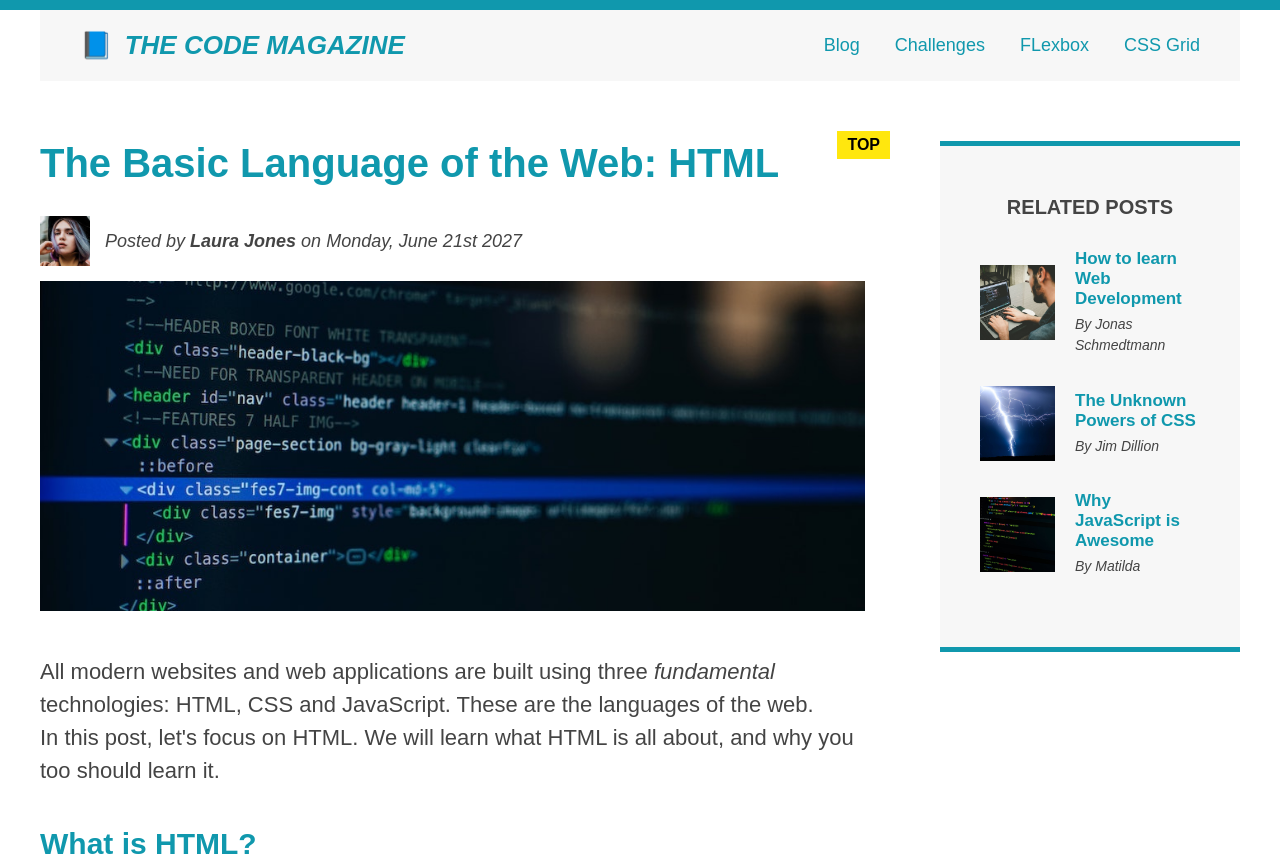
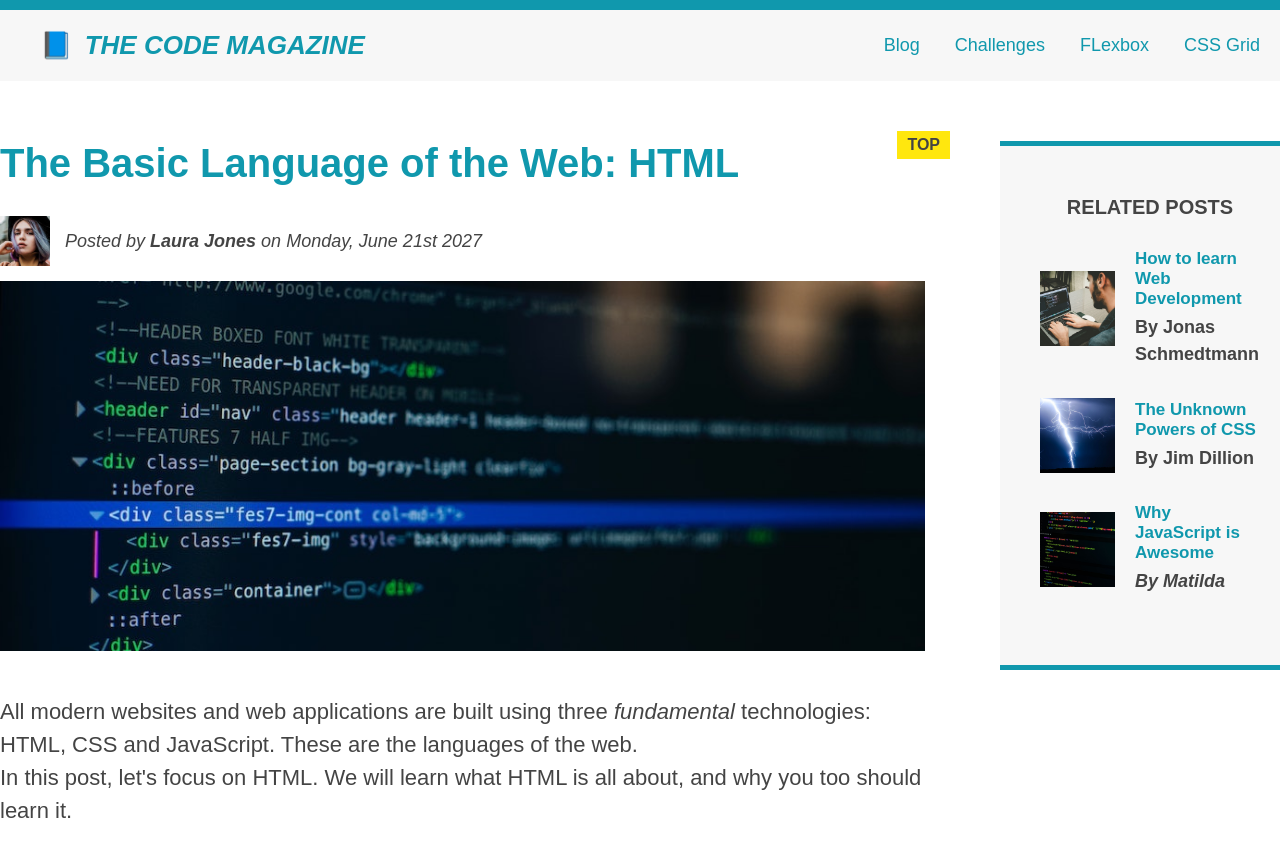
Before and after one commit to itSarthak/Basic-HTML-Website, a plain HTML site: page index.html in a window 1280 px wide. Shown: the top 864 px of the page. Drawn offline with Linux system fonts and the light colour scheme.

Commit message:
CSS Grid appllied

```diff
--- a/index.html
+++ b/index.html
@@ -24,7 +24,9 @@
         <button>❤️ Like</button>
         <!-- <div class="clear"></div> -->
       </header>
-      <div class="row">
+
+      <!-- ONLY NECESSARY FOR FLEXBOX -->
+      <!-- <div class="row"> -->
       <article>
         <header class="post-header">
           <h2>The Basic Language of the Web: HTML</h2>
@@ -54,8 +56,8 @@
 
         <p>
           All modern websites and web applications are built using three
-            <em>fundamental</em> technologies: HTML, CSS and JavaScript. These
-            are the languages of the web.
+          <em>fundamental</em> technologies: HTML, CSS and JavaScript. These are
+          the languages of the web.
         </p>
 
         <p>
@@ -66,10 +68,9 @@
         <h3>What is HTML?</h3>
 
         <p>
-            HTML stands for <b>H</b>yper<b>T</b>ext <b>M</b>arkup
-            <b>L</b>anguage. It's a markup language that web developers use to
-            structure and describe the content of a webpage (not a programming
-            language).
+          HTML stands for <b>H</b>yper<b>T</b>ext <b>M</b>arkup <b>L</b>anguage.
+          It's a markup language that web developers use to structure and
+          describe the content of a webpage (not a programming language).
         </p>
 
         <p>
@@ -128,9 +129,7 @@
               height="75"
             />
             <div>
-                <a href="#" class="related-link"
-                  >How to learn Web Development</a
-                >
+              <a href="#" class="related-link">How to learn Web Development</a>
               <p class="related-author">By Jonas Schmedtmann</p>
             </div>
           </li>
@@ -164,7 +163,7 @@
           </li>
         </ul>
       </aside>
-      </div>
+      <!-- </div> -->
 
       <footer>
         <p id="copyright" class="copyright text">
--- a/style.css
+++ b/style.css
@@ -20,7 +20,7 @@ body {
 
 /*Centering Elements*/
 .container {
-  width: 1200px;
+  width: 1300px;
   margin: 0 auto;
   position: relative;
 }
@@ -44,17 +44,17 @@ li {
 .main-header {
   background-color: #f7f7f7;
   padding: 20px 40px;
-  margin-bottom: 60px;
+  /* margin-bottom: 60px; */
   /* height: 80px; */
 }
 
 nav {
   font-size: 18px;
-  text-align: center;
+  /* text-align: center; */
 }
 
 article {
-  margin-bottom: 60px;
+  /* margin-bottom: 60px; */
 }
 
 .post-header {
@@ -146,9 +146,9 @@ in the code */
 
 /*To edit the class we uee the dot operator*/
 .related-author {
-  font-size: 14px;
-  font-weight: normal;
-  font-style: italic;
+  font-size: 18px;
+  font-weight: bold;
+  /* font-style: italic; */
 }
 
 .related-posts-list {
@@ -280,10 +280,10 @@ h2 {
 
 /*After Psedo element*/
 
-h2::after {
+h2::before {
   content: "TOP";
   background-color: #ffe70e;
-  color: #000;
+  color: #444;
   font-size: 16px;
   font-weight: bold;
   display: inline-block;
@@ -373,7 +373,9 @@ footer {
   margin-bottom: 5px;
 }
 
-.row {
+/* FLEXBOX LAYOUT */
+
+/* .row {
   display: flex;
   align-items: flex-start;
   gap: 75px;
@@ -387,4 +389,27 @@ article {
 
 aside {
   flex: 0 0 300px;
+} */
+
+/* CSS GRID ELEMENT */
+.container {
+  display: grid;
+  grid-template-columns: 1fr 300px;
+  column-gap: 75px;
+  row-gap: 60px;
+  align-items: start;
 }
+
+.main-header {
+  grid-column: 1 / -1;
+}
+
+article {
+}
+
+aside {
+}
+
+footer {
+  grid-column: 1 / -1;
+}
```
Lines whose indentation alone changed are shown as unchanged.
